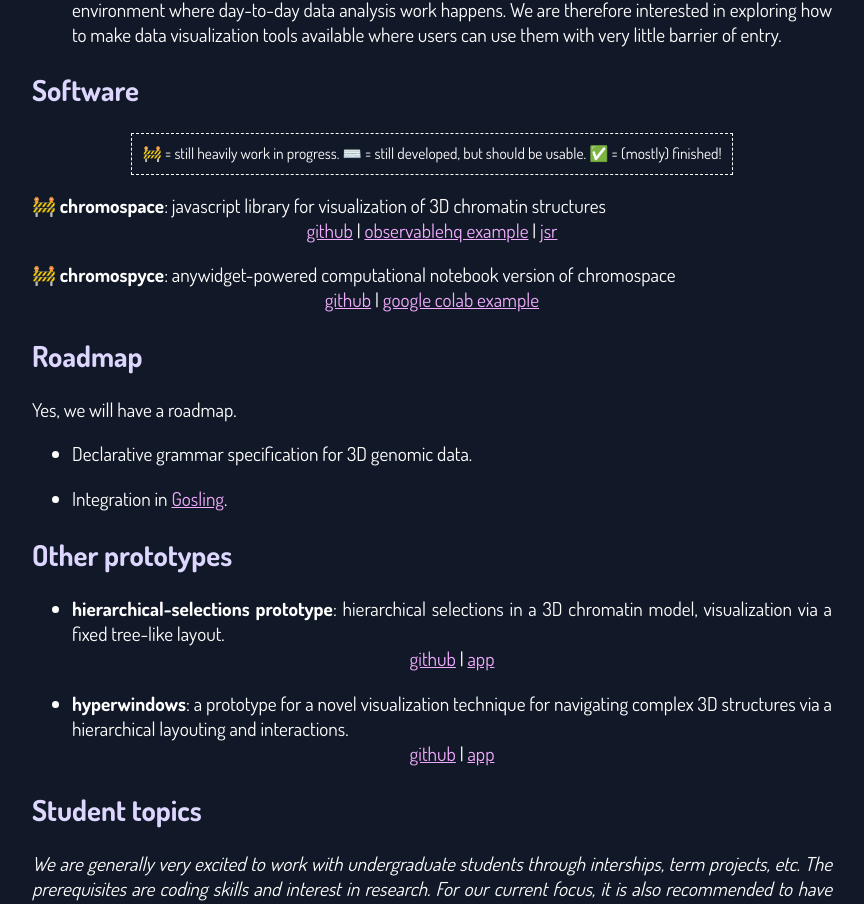
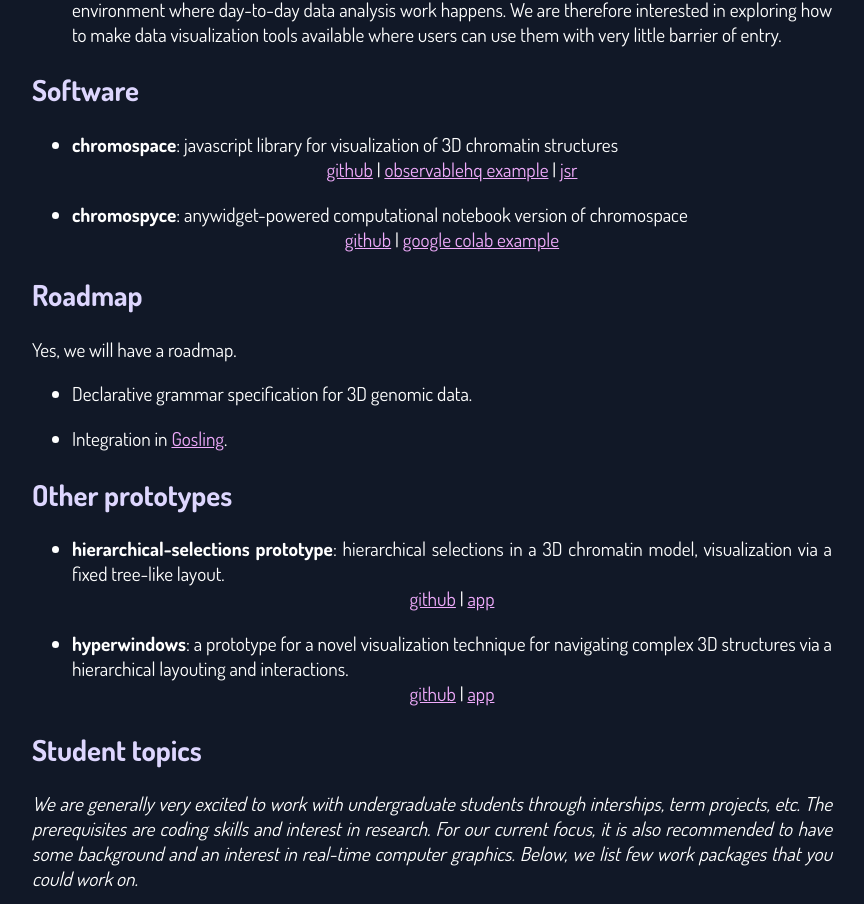
Before and after one commit to dvdkouril/dvdkouril.github.io, a SvelteKit app: page /spatial-genome in a window 1280 px wide. Shown: the part 1289-2193 px from the top of the page, without its empty margins (208-1072 px from the left). Built offline with nearby package versions, Linux system fonts and the light colour scheme.

Commit message:
spatial-genome: remove wip icons

```diff
--- a/src/routes/spatial-genome/+page.svelte
+++ b/src/routes/spatial-genome/+page.svelte
@@ -110,14 +110,9 @@
 	<p></p>
 
 	<h2>Software</h2>
-	<div class="legend-wrapper">
-		<span class="legend">
-			🚧 = still heavily work in progress. ⌨️ = still developed, but
-			should be usable. ✅ = (mostly) finished!<br />
-		</span>
-	</div>
-	<p>
-		🚧 <b>chromospace</b>: javascript library for visualization of 3D
+	<ul>
+		<li>
+			<b>chromospace</b>: javascript library for visualization of 3D
 			chromatin structures<br />
 			<span class="sw-links"
 				><a href="https://github.com/dvdkouril/chromospace">github</a> |
@@ -125,11 +120,12 @@
 					href="https://observablehq.com/@david-kouril/chromospace-playground"
 					>observablehq example</a
 				>
-			| <a href="https://jsr.io/@chromospace/chromospace">jsr</a></span
+				|
+				<a href="https://jsr.io/@chromospace/chromospace">jsr</a></span
 			>
-	</p>
-	<p>
-		🚧 <b>chromospyce</b>: anywidget-powered computational notebook version
+		</li>
+		<li>
+			<b>chromospyce</b>: anywidget-powered computational notebook version
 			of chromospace
 			<span class="sw-links"
 				><a href="https://github.com/dvdkouril/chromospyce">github</a> |
@@ -138,7 +134,8 @@
 					>google colab example</a
 				></span
 			>
-	</p>
+		</li>
+	</ul>
 
 	<!-- <h2>Writing</h2> -->
 	<!-- <p> -->
```
Lines whose indentation alone changed are shown as unchanged.
